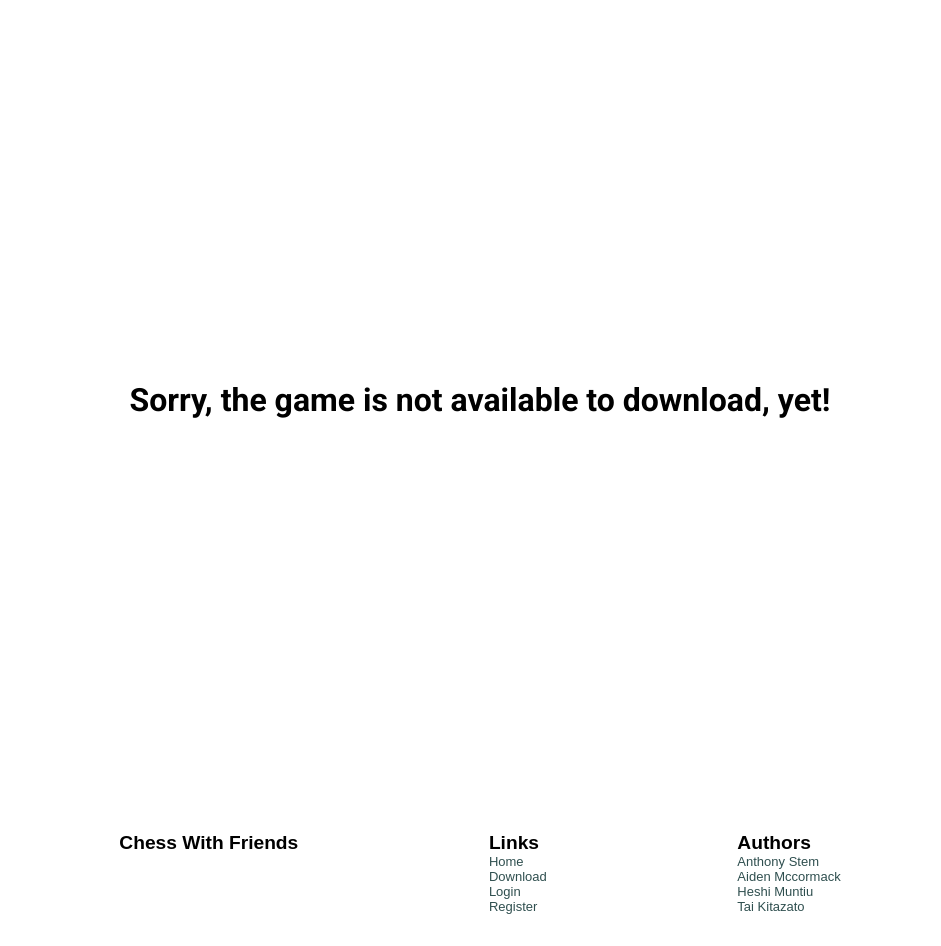
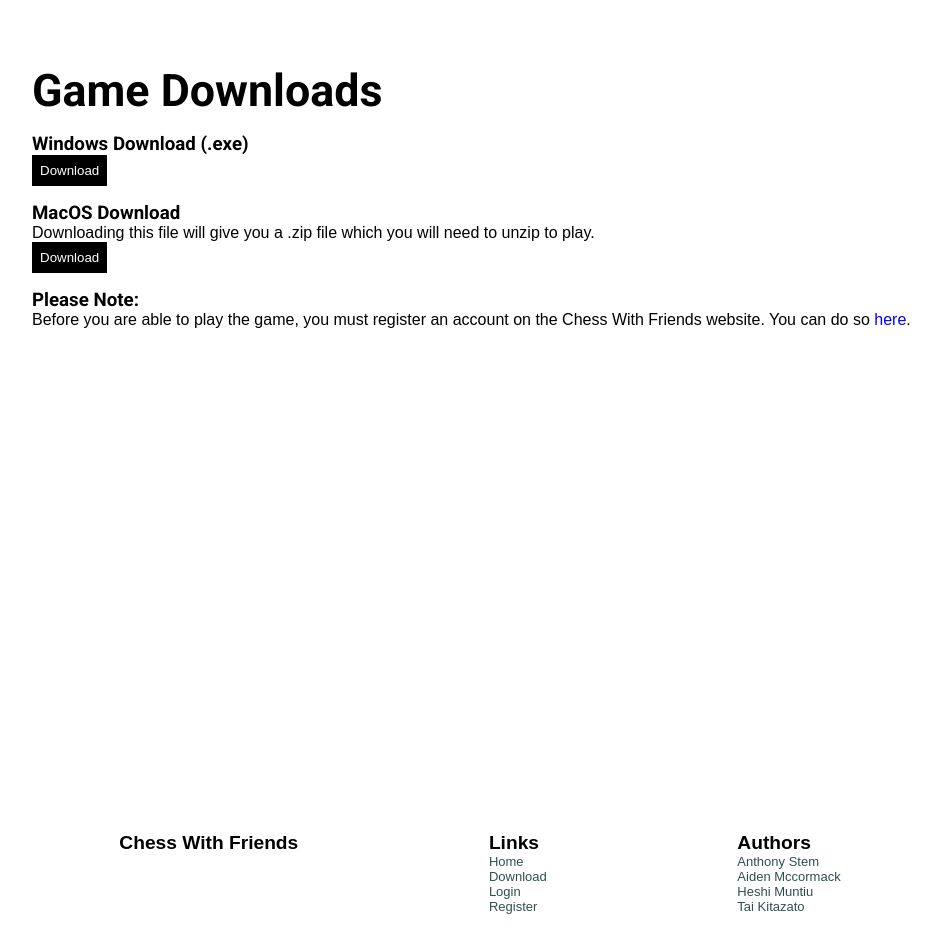
Before and after one commit to anthonystem/Chess-With-Friends, a PHP site: page /download.php in a window 1280 px wide. Shown: the part 64-1010 px from the top of the page, without its empty margins (160-1101 px from the left). Run offline with PHP 8.4, Linux system fonts and the light colour scheme; some libraries are stand-ins or nearby versions.

Commit message:
Added downloads to website.

```diff
--- a/css/styles.css
+++ b/css/styles.css
@@ -292,14 +292,40 @@ html {
 
 /* ########## Download Page ########## */
 .download {
-    display: flex;
-    justify-content: center;
-    align-items: center;
     height: 100vh;
+    padding: 1rem;
 }
 
-.download h1 {
+.download h2 {
     font-family: "Roboto", sans-serif;
+    margin-bottom: 1rem;
+}
+
+.download-section {
+    margin-bottom: 1rem;
+}
+
+.download-section p {
+    font-family: "Open Source Pro", sans-serif;
+}
+
+.download-section h3 {
+    font-family: "Roboto", sans-serif;
+}
+
+.download-section button {
+    padding: 0.5rem;
+    background-color: black;
+    border: none;
+}
+
+.download-section button:hover {
+    background-color: gray;
+}
+
+.download-section > button > a {
+    color: white;
+    text-decoration: none;
 }
 
 /* ########## Search Page ########## */
@@ -635,8 +661,14 @@ html {
     text-align: left;
 }
 
-/* ########## Transitions & Animations ########## */
+.text-link {
+    color: blue;
+    text-decoration: none;
+}
 
+.text-link:hover {
+    text-decoration: underline;
+}
 
 /* ########## Media Queries/Breakpoints ########## */
 @media (min-width: 768px) {
@@ -669,6 +701,11 @@ html {
     }
 
     .dashboard {
+        padding-left: 6rem;
+        padding-right: 6rem;
+    }
+
+    .download {
         padding-left: 6rem;
         padding-right: 6rem;
     }
@@ -769,6 +806,7 @@ html {
         padding-bottom: 4rem;
     }
 
+
     .dashboard h1 {
         font-size: 2.8em;
     }
@@ -776,6 +814,17 @@ html {
     .search {
         padding-left: 12rem;
         padding-right: 12rem;
+    }
+
+    .download h2 {
+        font-size: 2.8em;
+    }
+
+    .download {
+        padding-top: 4rem;
+        padding-left: 12rem;
+        padding-right: 12rem;
+        padding-bottom: 4rem;
     }
 
     .following {
@@ -834,6 +883,11 @@ html {
         padding-right: 18rem;
     }
 
+    .download {
+        padding-left: 18rem;
+        padding-right: 18rem;
+    }
+
     .dashboard-connections {
         gap: 8rem;
     }
--- a/download.php
+++ b/download.php
@@ -4,7 +4,21 @@
     include "top.php";
 ?>
         <main class="download">
-                <h1>Sorry, the game is not available to download, yet!</h1>
+            <h2>Game Downloads</h2>
+            <section class="download-section windows">
+                <h3>Windows Download (.exe)</h3>
+                <button><a href="downloads/chesswithfriends.exe" download>Download</a></button>
+            </section>
+
+            <section class="download-section macos">
+                <h3>MacOS Download</h3>
+                <p>Downloading this file will give you a .zip file which you will need to unzip to play.</p>
+                <button><a href="downloads/chesswithfriends.zip" download>Download</a></button>
+            </section>
+
+            <section class="download-section additional-info">
+                <h3>Please Note:</h3>
+                <p>Before you are able to play the game, you must register an account on the Chess With Friends website. You can do so <a href="register.php" class="text-link">here</a>.
         </main>
 
         <?php
```
